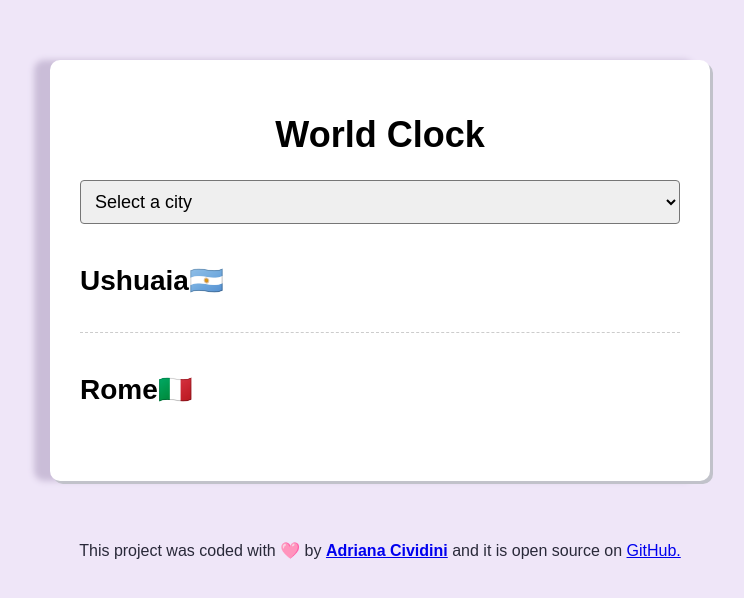
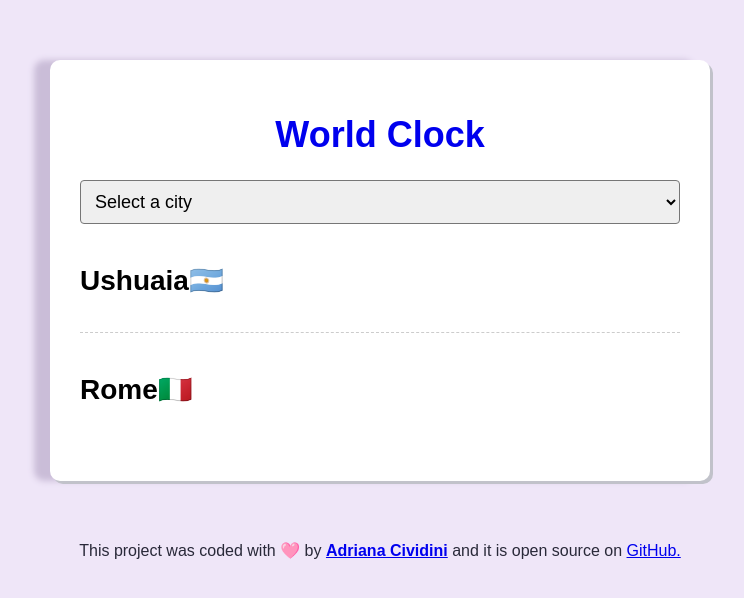
Before and after one commit to AdrianaCividini/world-clock, a plain HTML site: page index.html in a window 1280 px wide. Shown: the whole page, without its empty margins (260-1004 px from the left). Drawn offline with nearby package versions, Linux system fonts and the light colour scheme; a script that the page names is missing.

Commit message:
Added the go back link on the page.

```diff
--- a/css/style.css
+++ b/css/style.css
@@ -28,6 +28,10 @@ h1 {
   text-align: center;
 
   font-size: 36px;
+}
+
+h1 a {
+  text-decoration: none;
 }
 
 h2 {
--- a/index.html
+++ b/index.html
@@ -10,7 +10,7 @@
   </head>
   <body>
     <div class="container">
-      <h1>World Clock</h1>
+      <h1><a href="/">World Clock</a></h1>
       <select id="city">
         <option value="">Select a city</option>
         <option value="current">My current location</option>
```
